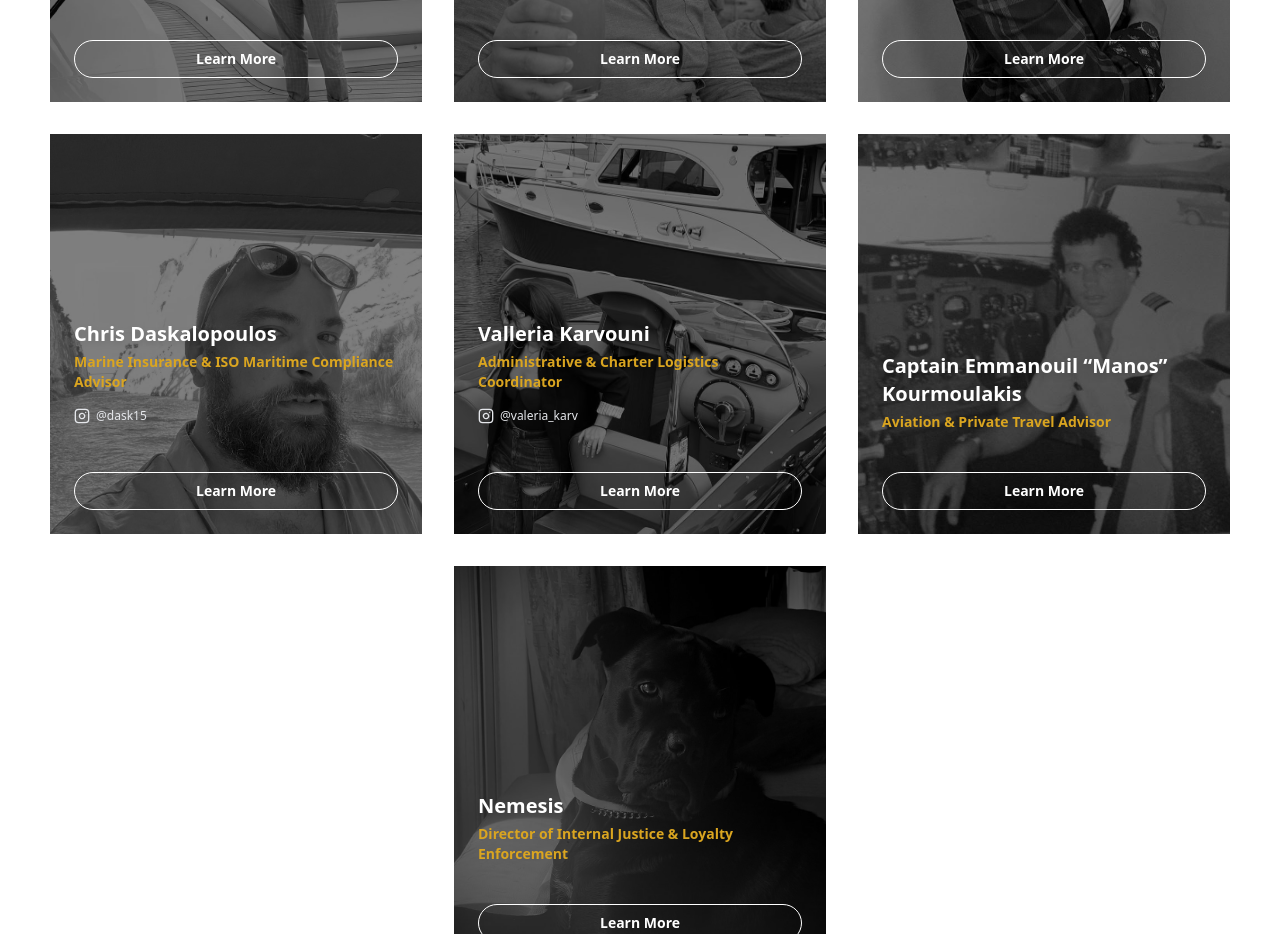
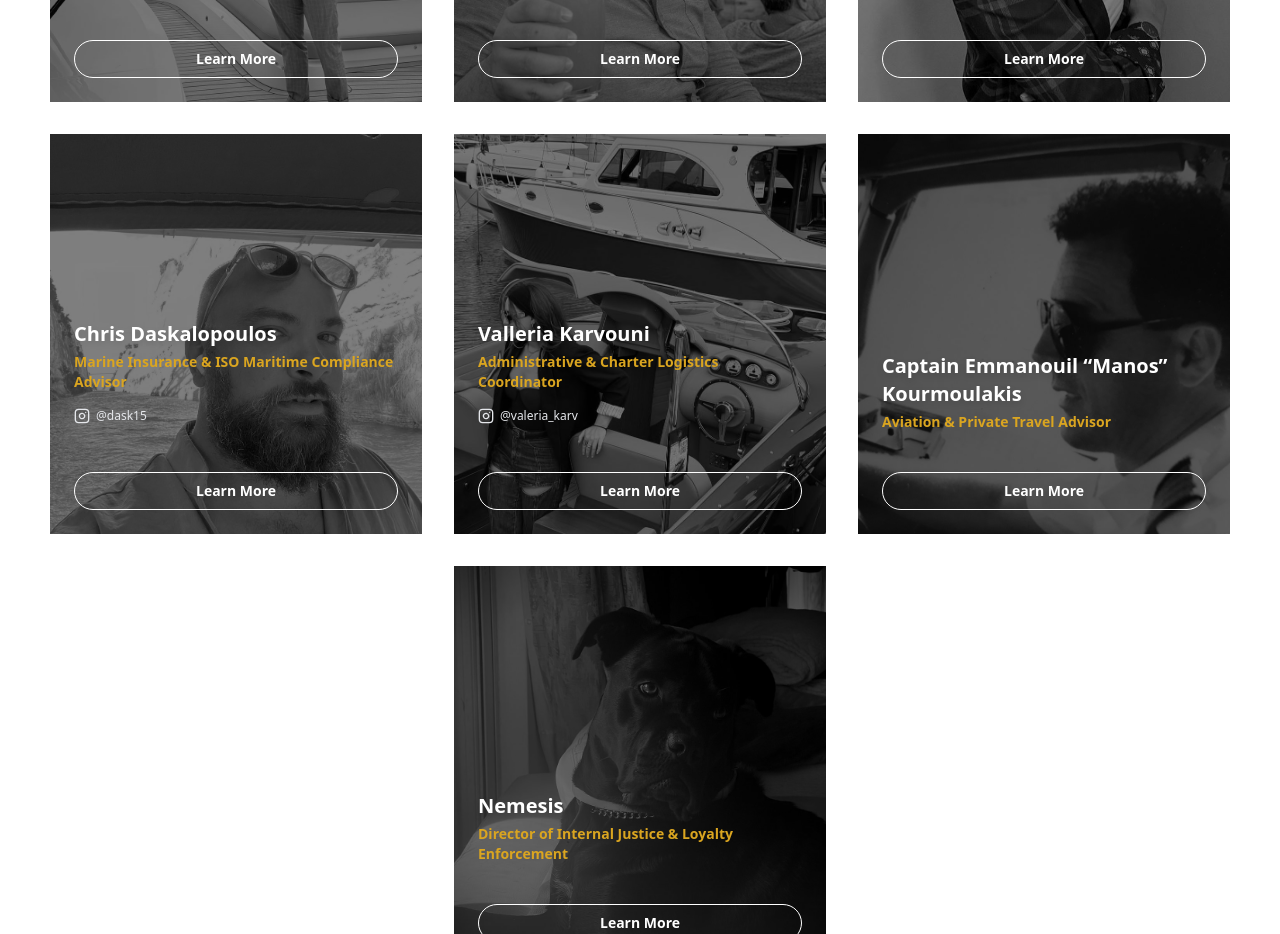
Before and after one commit to gbiniaris13/george-yachts, a Next.js app: page /team in a window 1280 px wide. Shown: the part 1280-2214 px from the top of the page. Built offline with nearby package versions, Linux system fonts and the light colour scheme; no server answers.

Commit message:
edit manos photo

```diff
--- a/app/components/TeamSection.jsx
+++ b/app/components/TeamSection.jsx
@@ -49,7 +49,7 @@ const teamMembers = [
   {
     name: "Captain Emmanouil “Manos” Kourmoulakis",
     title: "Aviation & Private Travel Advisor",
-    imageUrl: "/images/manos.jpg",
+    imageUrl: "/images/manos-new.jpg",
     instagram: "",
     profileUrl: "/team/manos-kourmoulakis", // No link
   },
--- a/app/team/manos-kourmoulakis/page.jsx
+++ b/app/team/manos-kourmoulakis/page.jsx
@@ -19,7 +19,7 @@ const ManosKourmoulakis = () => {
         heading="Cpt. Emmanouil 'Manos' Kourmoulakis"
         subtitle="Aviation"
         paragraph="Aviation & Private Travel Advisor"
-        imageUrl="/images/manos.jpg" // Update with the correct profile image path
+        imageUrl="/images/manos-new.jpg" // Update with the correct profile image path
         altText="Portrait of Manos Kourmoulakis"
         // instagramUrl="https://instagram.com/valeria_karv"
         bgColor="bg-black"
```
Also changed, not shown: public/images/manos-new.jpg (added).
